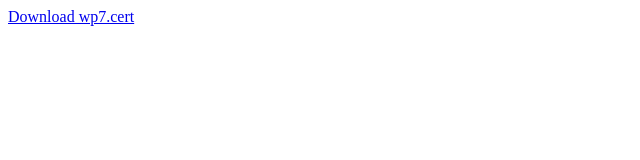
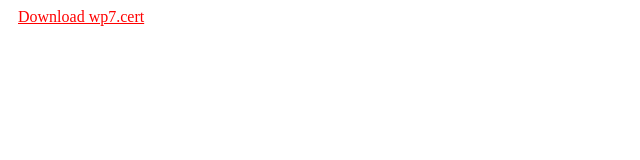
Before and after one commit to tagizadea/wp7, a plain HTML site: page index.html in a window 1280 px wide. Shown: the whole page, without its empty margins (0-640 px from the left). Drawn offline with Linux system fonts and the light colour scheme.

Commit message:
Update index.html

```diff
--- a/index.html
+++ b/index.html
@@ -5,6 +5,6 @@
   <title>Local Certificate Link</title>
 </head>
 <body>
-  <a href="wp7.cer">Download wp7.cert</a>
+  <a href="wp7.cer" style="fontsize: 32px; margin: 10px; color: red">Download wp7.cert</a>
 </body>
 </html>
```
